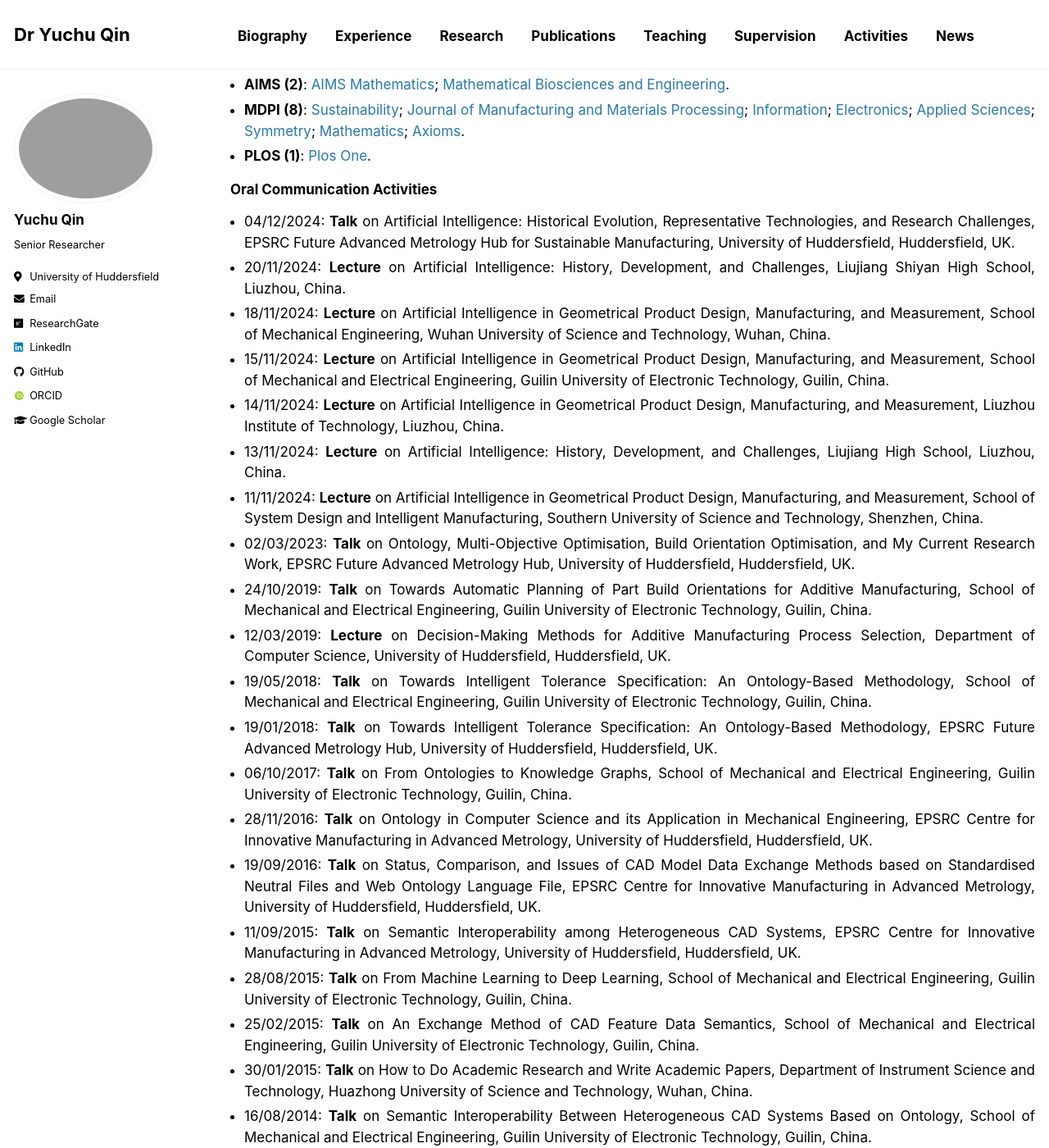
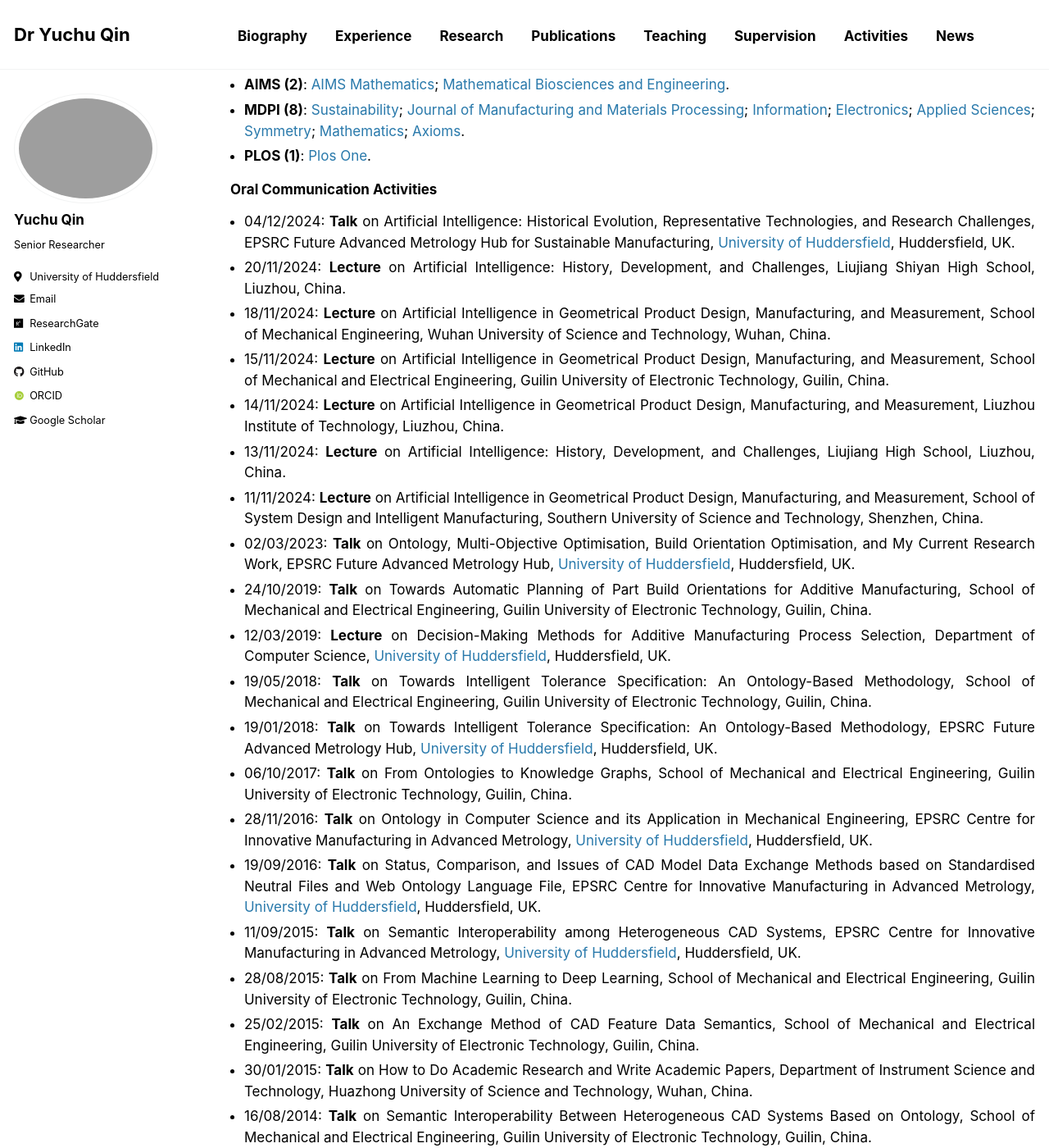
Before and after one commit to yuchu-qin/yuchu-qin.github.io, a Jekyll site: the page built from _pages/index.md, in a window 1280 px wide and 1400 px high, scrolled down 8007 px. Shown: the whole window at 82% size. Built offline with Jekyll 4.4.1, drawn with Linux system fonts in a browser that asks for light colours; some web fonts are replaced; our own code applies the rules of GitHub Pages for plain Markdown files; part of the change alters nothing that is shown.

```diff
--- a/_pages/index.md
+++ b/_pages/index.md
@@ -172,22 +172,22 @@ I am a [**Senior Research Fellow**](https://pure.hud.ac.uk/en/persons/yuchu-qin)
 - **PLOS (1)**: [Plos One](https://journals.plos.org/plosone/).
 
 ### Oral Communication Activities
-- 04/12/2024: **Talk** on Artificial Intelligence: Historical Evolution, Representative Technologies, and Research Challenges, EPSRC Future Advanced Metrology Hub for Sustainable Manufacturing, University of Huddersfield, Huddersfield, UK.
+- 04/12/2024: **Talk** on Artificial Intelligence: Historical Evolution, Representative Technologies, and Research Challenges, EPSRC Future Advanced Metrology Hub for Sustainable Manufacturing, [University of Huddersfield](https://www.hud.ac.uk/), Huddersfield, UK.
 - 20/11/2024: **Lecture** on Artificial Intelligence: History, Development, and Challenges, Liujiang Shiyan High School, Liuzhou, China.
 - 18/11/2024: **Lecture** on Artificial Intelligence in Geometrical Product Design, Manufacturing, and Measurement, School of Mechanical Engineering, Wuhan University of Science and Technology, Wuhan, China.
 - 15/11/2024: **Lecture** on Artificial Intelligence in Geometrical Product Design, Manufacturing, and Measurement, School of Mechanical and Electrical Engineering, Guilin University of Electronic Technology, Guilin, China.
 - 14/11/2024: **Lecture** on Artificial Intelligence in Geometrical Product Design, Manufacturing, and Measurement, Liuzhou Institute of Technology, Liuzhou, China.
 - 13/11/2024: **Lecture** on Artificial Intelligence: History, Development, and Challenges, Liujiang High School, Liuzhou, China.
 - 11/11/2024: **Lecture** on Artificial Intelligence in Geometrical Product Design, Manufacturing, and Measurement, School of System Design and Intelligent Manufacturing, Southern University of Science and Technology, Shenzhen, China.
-- 02/03/2023: **Talk** on Ontology, Multi-Objective Optimisation, Build Orientation Optimisation, and My Current Research Work, EPSRC Future Advanced Metrology Hub, University of Huddersfield, Huddersfield, UK.
+- 02/03/2023: **Talk** on Ontology, Multi-Objective Optimisation, Build Orientation Optimisation, and My Current Research Work, EPSRC Future Advanced Metrology Hub, [University of Huddersfield](https://www.hud.ac.uk/), Huddersfield, UK.
 - 24/10/2019: **Talk** on Towards Automatic Planning of Part Build Orientations for Additive Manufacturing, School of Mechanical and Electrical Engineering, Guilin University of Electronic Technology, Guilin, China.
-- 12/03/2019: **Lecture** on Decision-Making Methods for Additive Manufacturing Process Selection, Department of Computer Science, University of Huddersfield, Huddersfield, UK.
+- 12/03/2019: **Lecture** on Decision-Making Methods for Additive Manufacturing Process Selection, Department of Computer Science, [University of Huddersfield](https://www.hud.ac.uk/), Huddersfield, UK.
 - 19/05/2018: **Talk** on Towards Intelligent Tolerance Specification: An Ontology-Based Methodology, School of Mechanical and Electrical Engineering, Guilin University of Electronic Technology, Guilin, China.
-- 19/01/2018: **Talk** on Towards Intelligent Tolerance Specification: An Ontology-Based Methodology, EPSRC Future Advanced Metrology Hub, University of Huddersfield, Huddersfield, UK.
+- 19/01/2018: **Talk** on Towards Intelligent Tolerance Specification: An Ontology-Based Methodology, EPSRC Future Advanced Metrology Hub, [University of Huddersfield](https://www.hud.ac.uk/), Huddersfield, UK.
 - 06/10/2017: **Talk** on From Ontologies to Knowledge Graphs, School of Mechanical and Electrical Engineering, Guilin University of Electronic Technology, Guilin, China.
-- 28/11/2016: **Talk** on Ontology in Computer Science and its Application in Mechanical Engineering, EPSRC Centre for Innovative Manufacturing in Advanced Metrology, University of Huddersfield, Huddersfield, UK.
-- 19/09/2016: **Talk** on Status, Comparison, and Issues of CAD Model Data Exchange Methods based on Standardised Neutral Files and Web Ontology Language File, EPSRC Centre for Innovative Manufacturing in Advanced Metrology, University of Huddersfield, Huddersfield, UK.
-- 11/09/2015: **Talk** on Semantic Interoperability among Heterogeneous CAD Systems, EPSRC Centre for Innovative Manufacturing in Advanced Metrology, University of Huddersfield, Huddersfield, UK.
+- 28/11/2016: **Talk** on Ontology in Computer Science and its Application in Mechanical Engineering, EPSRC Centre for Innovative Manufacturing in Advanced Metrology, [University of Huddersfield](https://www.hud.ac.uk/), Huddersfield, UK.
+- 19/09/2016: **Talk** on Status, Comparison, and Issues of CAD Model Data Exchange Methods based on Standardised Neutral Files and Web Ontology Language File, EPSRC Centre for Innovative Manufacturing in Advanced Metrology, [University of Huddersfield](https://www.hud.ac.uk/), Huddersfield, UK.
+- 11/09/2015: **Talk** on Semantic Interoperability among Heterogeneous CAD Systems, EPSRC Centre for Innovative Manufacturing in Advanced Metrology, [University of Huddersfield](https://www.hud.ac.uk/), Huddersfield, UK.
 - 28/08/2015: **Talk** on From Machine Learning to Deep Learning, School of Mechanical and Electrical Engineering, Guilin University of Electronic Technology, Guilin, China.
 - 25/02/2015: **Talk** on An Exchange Method of CAD Feature Data Semantics, School of Mechanical and Electrical Engineering, Guilin University of Electronic Technology, Guilin, China.
 - 30/01/2015: **Talk** on How to Do Academic Research and Write Academic Papers, Department of Instrument Science and Technology, Huazhong University of Science and Technology, Wuhan, China.
```
